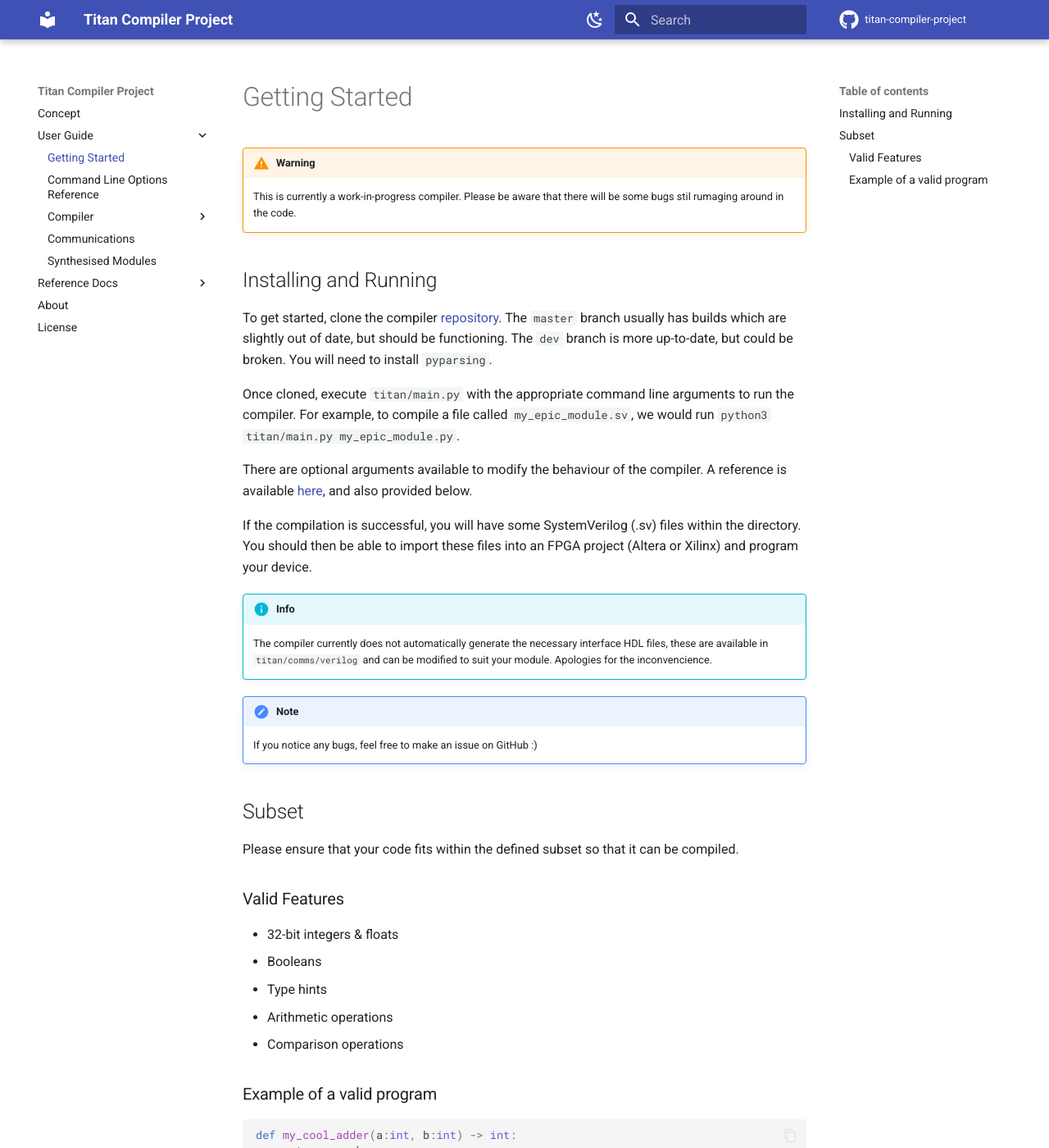
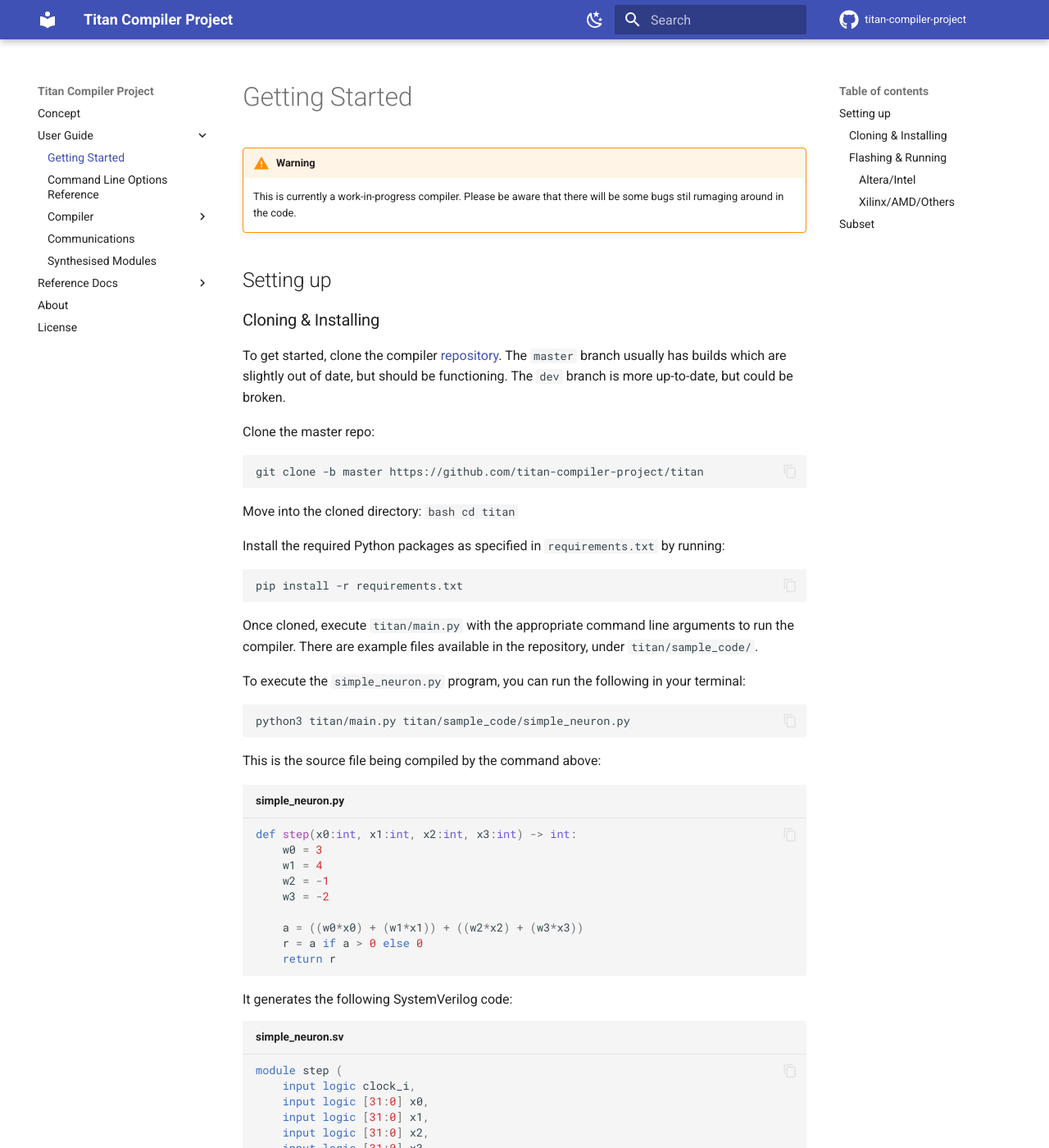
Before and after one commit to titan-compiler-project/titan, an MkDocs documentation site: the page built from docs/user-guide/getting-started.md, in a window 1280 px wide and 1400 px high. Shown: the whole window at 82% size. Built offline with MkDocs 1.6.1 and Material for MkDocs 9.7.7, drawn with Linux system fonts in a browser that asks for light colours; some of the changed text lies outside the part shown.

Commit message:
updated documentation

````diff
--- a/docs/user-guide/getting-started.md
+++ b/docs/user-guide/getting-started.md
@@ -1,41 +1,108 @@
 !!! warning
     This is currently a work-in-progress compiler. Please be aware that there will be some bugs stil rumaging around in the code.
 
-## Installing and Running
+## Setting up
 
-To get started, clone the compiler [repository](https://github.com/titan-compiler-project/titan). The ``master`` branch usually has builds which are slightly out of date, but should be functioning. The ``dev`` branch is more up-to-date, but could be broken. You will need to install ``pyparsing``.
+### Cloning & Installing
+To get started, clone the compiler [repository](https://github.com/titan-compiler-project/titan). The ``master`` branch usually has builds which are slightly out of date, but should be functioning. The ``dev`` branch is more up-to-date, but could be broken.
 
-Once cloned, execute ``titan/main.py`` with the appropriate command line arguments to run the compiler. For example, to compile a file called ``my_epic_module.sv``, we would run ``python3 titan/main.py my_epic_module.py``.
+Clone the master repo:
+```bash
+git clone -b master https://github.com/titan-compiler-project/titan
+```
 
-There are optional arguments available to modify the behaviour of the compiler. A reference is available <a  href="/user_guide/cli_options">here</a>, and also provided below.
+Move into the cloned directory:
+``bash
+cd titan
+``
 
-If the compilation is successful, you will have some SystemVerilog (.sv) files within the directory. You should then be able to import these files into an FPGA project (Altera or Xilinx) and program your device.
+Install the required Python packages as specified in ``requirements.txt`` by running:
+```bash
+pip install -r requirements.txt
+```
+
+Once cloned, execute ``titan/main.py`` with the appropriate command line arguments to run the compiler. There are example files available in the repository, under ``titan/sample_code/``.
+
+To execute the ``simple_neuron.py`` program, you can run the following in your terminal:
+```bash
+python3 titan/main.py titan/sample_code/simple_neuron.py
+```
+
+This is the source file being compiled by the command above:
+```python title="simple_neuron.py"
+def step(x0:int, x1:int, x2:int, x3:int) -> int:
+    w0 = 3
+    w1 = 4
+    w2 = -1
+    w3 = -2
+
+    a = ((w0*x0) + (w1*x1)) + ((w2*x2) + (w3*x3))
+    r = a if a > 0 else 0
+    return r
+```
+It generates the following SystemVerilog code:
+```SystemVerilog title="simple_neuron.sv"
+module step (
+	input logic clock_i,
+	input logic [31:0] x0,
+	input logic [31:0] x1,
+	input logic [31:0] x2,
+	input logic [31:0] x3,
+	output logic [31:0] r
+);
+	logic [31:0] titan_id_0;
+	logic [31:0] titan_id_1;
+	logic [31:0] titan_id_3;
+	logic [31:0] titan_id_4;
+	logic [31:0] titan_id_2;
+	logic [31:0] titan_id_5;
+	logic [31:0] titan_id_6;
+	logic [31:0] titan_id_8;
+	always_ff @ (posedge clock_i) begin
+		titan_id_0 <= 3 * x0;
+		titan_id_1 <= 4 * x1;
+		titan_id_3 <= -1 * x2;
+		titan_id_4 <= -2 * x3;
+		titan_id_2 <= titan_id_0 + titan_id_1;
+		titan_id_5 <= titan_id_3 + titan_id_4;
+		titan_id_6 <= titan_id_2 + titan_id_5;
+		titan_id_8 <= titan_id_6 > 0 ? titan_id_6 : 0;
+	end
+	assign r = titan_id_8;
+endmodule
+```
+
+There are optional arguments available to modify the behaviour of the compiler. A reference is available [here](../cli-options).
+
+You should then be able to import these files into an FPGA project and program your device.
+
+### Flashing & Running
+
+You can use the generated SystemVerilog files and program an FPGA with it, provided that it contains enough logic elements for your design.
 
 !!! info
-    The compiler currently does not automatically generate the necessary interface HDL files, these are available in ``titan/comms/verilog`` and can be modified to suit your module. Apologies for the inconvencience.
+    The compiler currently does not automatically generate the necessary interface HDL files, these are available in ``titan/templates/verilog`` and can be modified to suit your module.
 
-!!! note
-    If you notice any bugs, feel free to make an issue on GitHub :)
+
+#### Altera/Intel
+1. Create a new project via the New Project Wizard in Quartus Prime.
+2. Import your source files.
+3. Assign FPGA pins - the current interface method requires 4 pins for SPI + 1 for the system clock. Make sure these are accessible and set to the correct direction.
+4. Run the compilation and flash onto the FPGA, or run a simulation.
+
+#### Xilinx/AMD/Others
+The process is likely to be similar for other FPGA vendors, I simply do not have access to other FPGAs to write about it.
+
 
 ## Subset
-
 Please ensure that your code fits within the defined subset so that it can be compiled.
 
-### Valid Features
+This subset can be viewed [here](todo)
+
+<!-- ### Valid Features
 
 - 32-bit integers & floats
 - Booleans
 - Type hints
 - Arithmetic operations
-- Comparison operations
-
-
-### Example of a valid program
-
-```py
-def my_cool_adder(a:int, b:int) -> int:
-    return a + b
-```
-
-!!! note
-    Type hints are now required.
+- Comparison operations -->
````
Also changed, not shown: docs/user-guide/cli-options.md (+12 -9 lines), docs/user-guide/comms.md (+21 -1 lines), docs/user-guide/synthesised-modules.md (+9 -14 lines), 1 other file.
